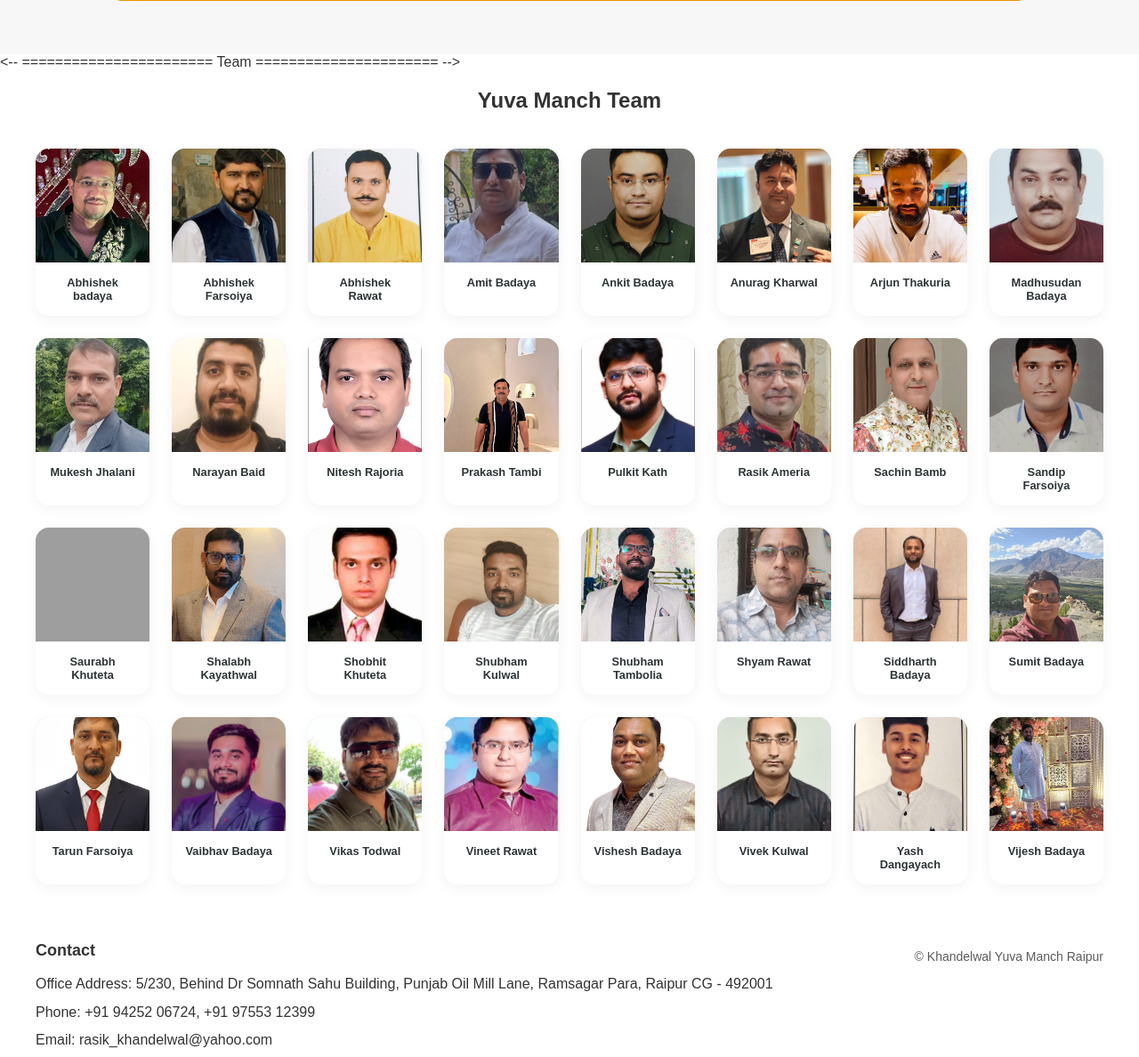
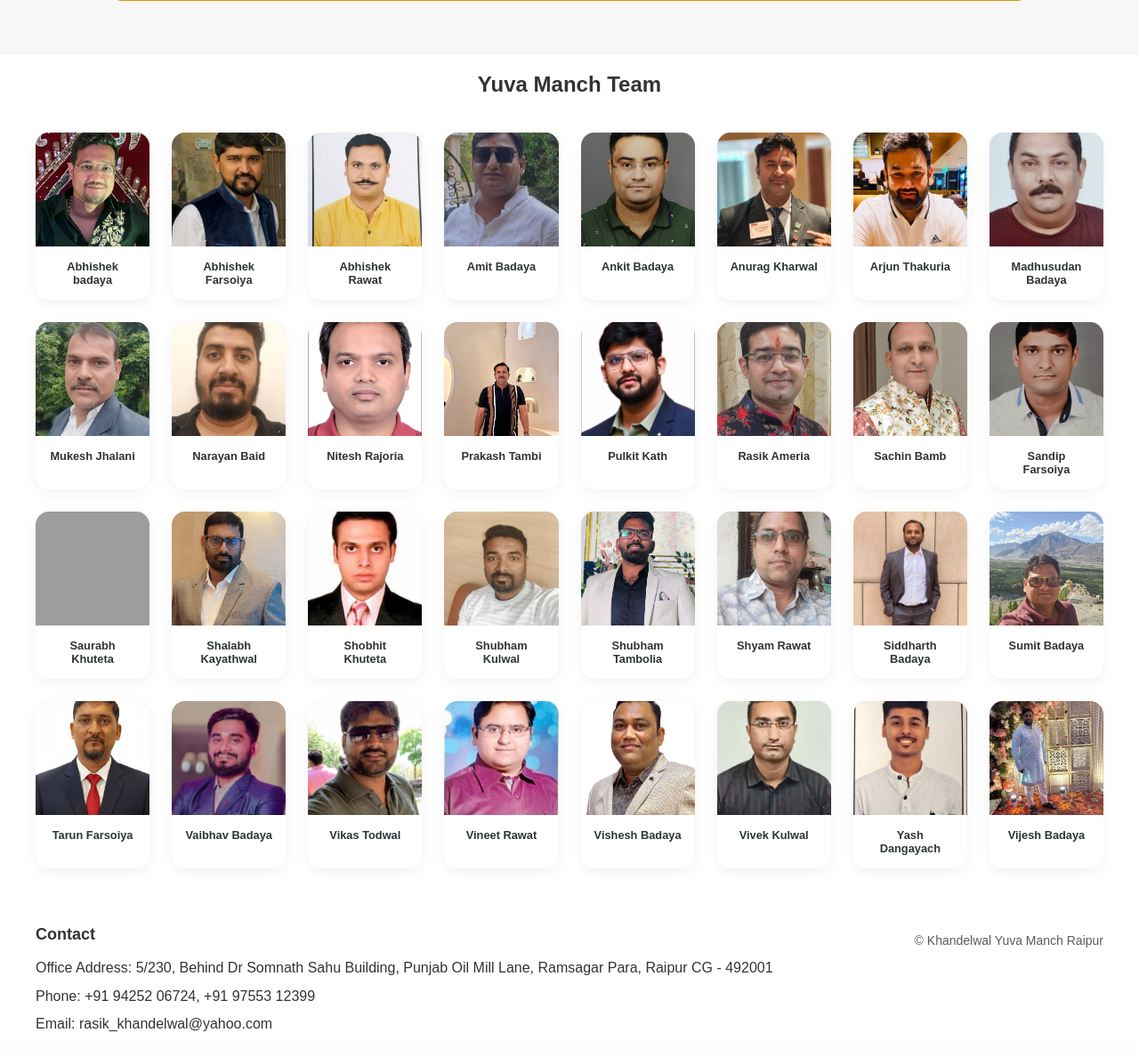
Before and after one commit to Apoorvghoshal/The_phenix, a Flask app: page / in a window 1280 px wide. Shown: the part 3087-4275 px from the top of the page at 89% size. After the commit the page ends 4247 px from the top, so only its background shows below. Run offline with Flask 3, Linux system fonts and the light colour scheme; grey boxes are pictures that could not be loaded.

Commit message:
Updated wrong comment

```diff
--- a/templates/index.html
+++ b/templates/index.html
@@ -162,7 +162,7 @@
   </div>
 </section>
 
-<-- ======================= Team ====================== -->
+<!-- <-- ======================= Team ====================== -->
  <h2>Yuva Manch Team</h2>
 <div class="team-section">
 
```
